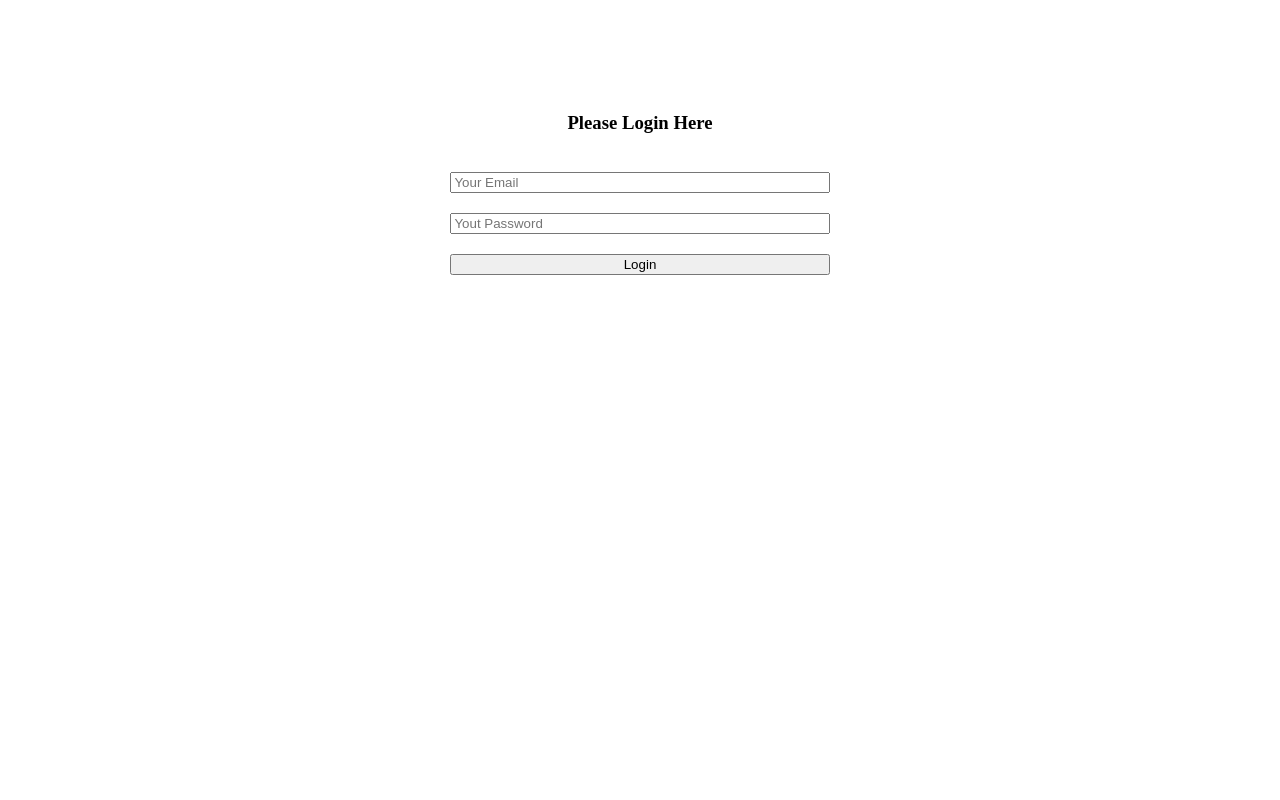
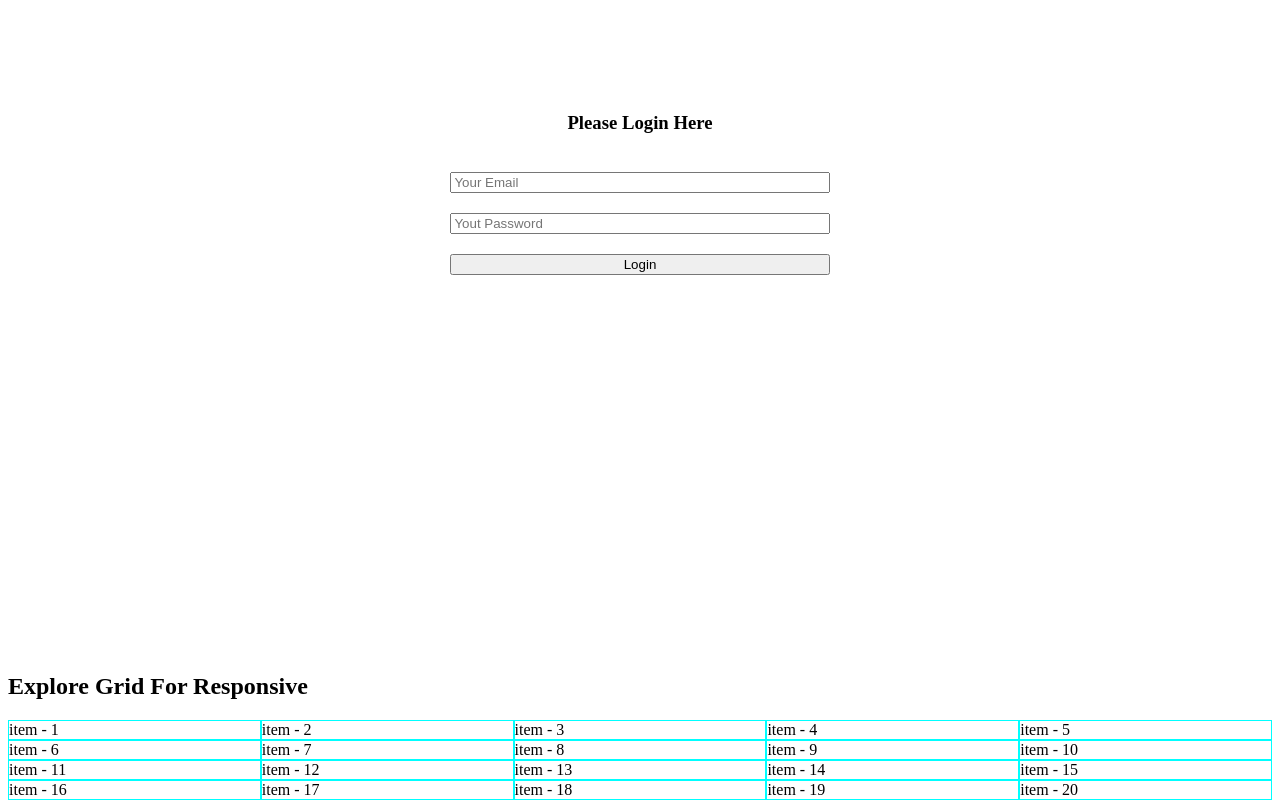
Before and after one commit to omarjafor/MyFirstWebsite, a plain HTML site: page index.html in a window 1280 px wide. Shown: the part 3992-4792 px from the top of the page. Before the commit the page ends 4645 px from the top, so only its background shows below. Drawn offline with Linux system fonts and the light colour scheme.

Commit message:
grid explore

```diff
--- a/index.html
+++ b/index.html
@@ -196,5 +196,28 @@
             <input type="submit" value="Login">
         </form>
     </div>
+    <h2>Explore Grid For Responsive</h2>
+    <div class="grid-container">
+        <div class="items">item - 1</div>
+        <div class="items">item - 2</div>
+        <div class="items">item - 3</div>
+        <div class="items">item - 4</div>
+        <div class="items">item - 5</div>
+        <div class="items">item - 6</div>
+        <div class="items">item - 7</div>
+        <div class="items">item - 8</div>
+        <div class="items">item - 9</div>
+        <div class="items">item - 10</div>
+        <div class="items">item - 11</div>
+        <div class="items">item - 12</div>
+        <div class="items">item - 13</div>
+        <div class="items">item - 14</div>
+        <div class="items">item - 15</div>
+        <div class="items">item - 16</div>
+        <div class="items">item - 17</div>
+        <div class="items">item - 18</div>
+        <div class="items">item - 19</div>
+        <div class="items">item - 20</div>
+    </div>
 </body>
 </html>
--- a/style.css
+++ b/style.css
@@ -146,7 +146,7 @@ table td, table th {
     border: 1px solid #ddd7d7;
     padding: 6px;
     font-size: 18px;
-    width: 35vh;
+    width: 33.33vh;
 }
 table tr:nth-child(even){
     background-color: #f2f2f2;
@@ -190,3 +190,12 @@ caption{
 .login-form input{
     margin-top: 20px;
 }
+.grid-container{
+    display: grid;
+    /* grid-template-columns: 200px 200px auto; */
+    /* grid-template-columns: repeat(5, 300px); */
+    grid-template-columns: repeat(5, 1fr);
+}
+.items{
+    border: 1px solid aqua;
+}
```
